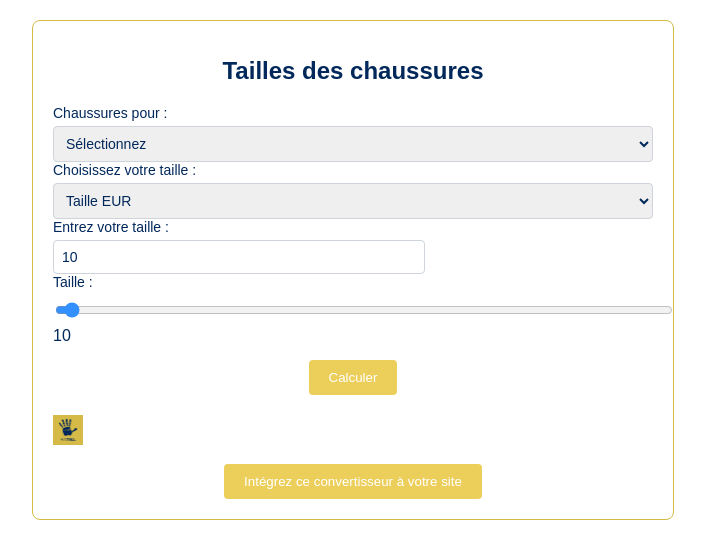
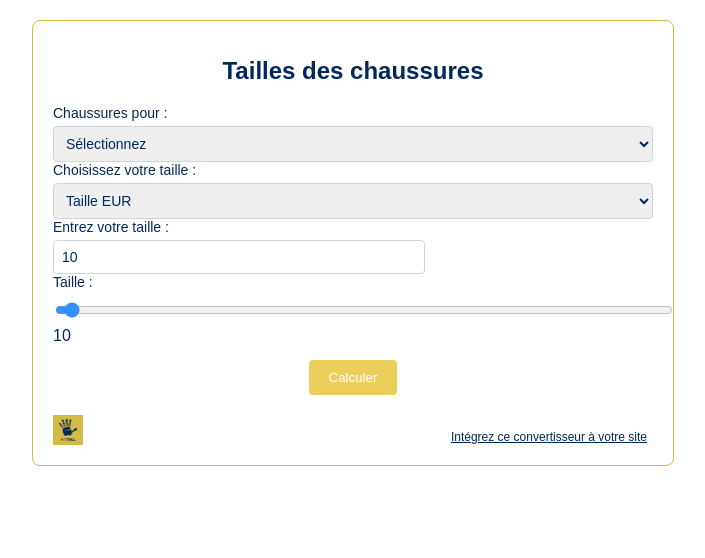
Before and after one commit to RahimMabika/TaillesChaussures, a plain HTML site: page index.html in a window 1280 px wide. Shown: the whole page, without its empty margins (287-992 px from the left). Drawn offline with Linux system fonts and the light colour scheme.

Commit message:
Update style.css

```diff
--- a/style.css
+++ b/style.css
@@ -5,6 +5,11 @@ body {
   padding: 20px;
   text-align: center;
   color: #00285b;
+}
+a {
+  text-decoration: underline;
+  outline: none;
+  box-shadow: none;
 }
 
 .container {
@@ -26,6 +31,7 @@ img {
   margin-top: 20px;
   margin-right: 600px;
 }
+
 h1 {
   font-size: 24px;
   color: #00285b;
@@ -63,7 +69,7 @@ select {
   color: #00285b;
 }
 
-button {
+.default-button {
   padding: 10px 20px;
   background-color: #eccf5b;
   color: #fff;
@@ -74,9 +80,30 @@ button {
   transition: 1s;
 }
 
-button:hover {
+.default-button:hover {
   background-color: #00285b;
   transition: 1s;
+}
+
+.styled-button {
+  color: #00285b;
+  border: none;
+  cursor: pointer;
+  font-size: 12px;
+  transition: all 0.3s ease;
+  display: block;
+  margin-left: auto;
+  margin-top: -20px;
+  text-decoration: underline;
+  outline: none;
+  box-shadow: none;
+  background: none;
+}
+
+.styled-button:hover,
+.styled-button:focus {
+  text-decoration: none;
+  outline: none;
 }
 
 .result-section {
```
